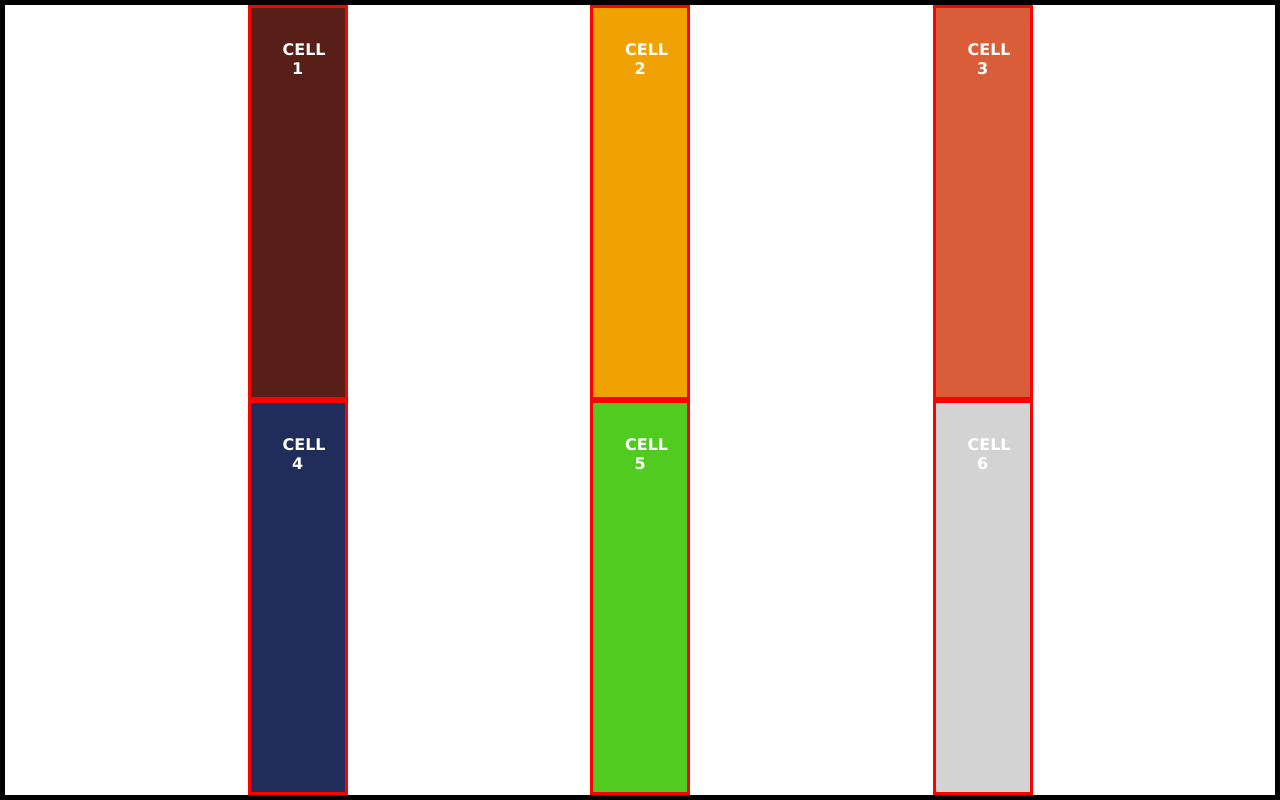
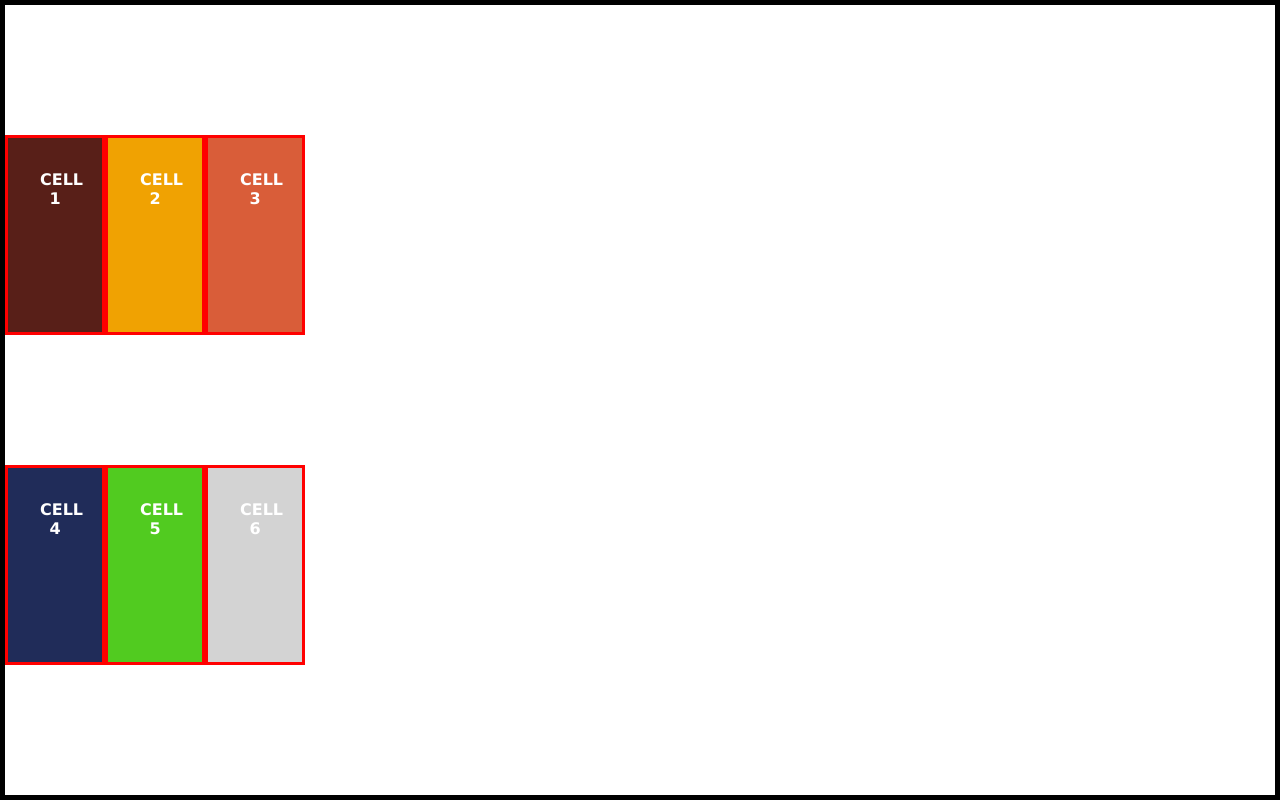
Before and after one commit to pktcodes/css-grid-basics, a plain HTML site: page index.html in a window 1280 px wide. Drawn offline with Linux system fonts and the light colour scheme.

Commit message:
align-content

```diff
--- a/index.html
+++ b/index.html
@@ -7,21 +7,23 @@
     <title>CSS Grid</title>
     <link rel="stylesheet" href="styles.css" />
     <style>
-      /* justify-content: flex-start -default */
+      /* align-content: stretch -default */
       .container {
         min-height: 100vh;
         display: grid;
         grid-template-columns: repeat(3, 100px);
 
-        /* When using justify content, value types matter because using fraction takes up all the available space, so justify content will not work  */
-        /* grid-template-columns: 100px 100px 1fr; */
+        /* optional because implicit grid handles automatic rows depending on columns */
+        grid-template-rows: 200px 200px;
 
-        /* justify-content: flex-start; */
-        /* justify-content: flex-end; */
-        /* justify-content: center; */
-        /* justify-content: space-between; */
-        /* justify-content: space-around; */
-        justify-content: space-evenly;
+        /* When using align content in container, container needs to have some height to align items vertically */
+        align-content: stretch;
+        align-content: flex-start;
+        align-content: flex-end;
+        align-content: center;
+        align-content: space-around;
+        align-content: space-between;
+        align-content: space-evenly;
       }
     </style>
   </head>
```
